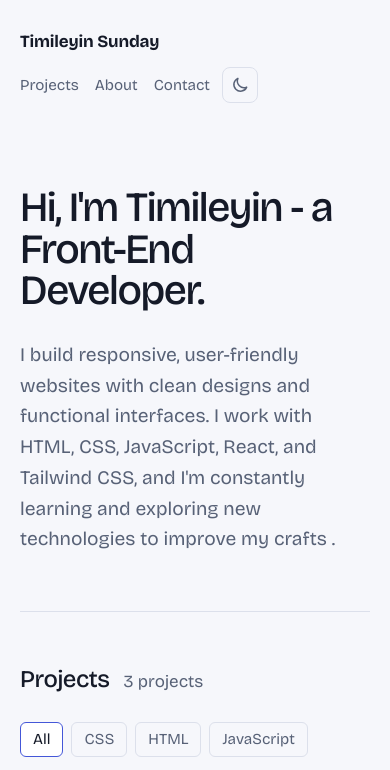
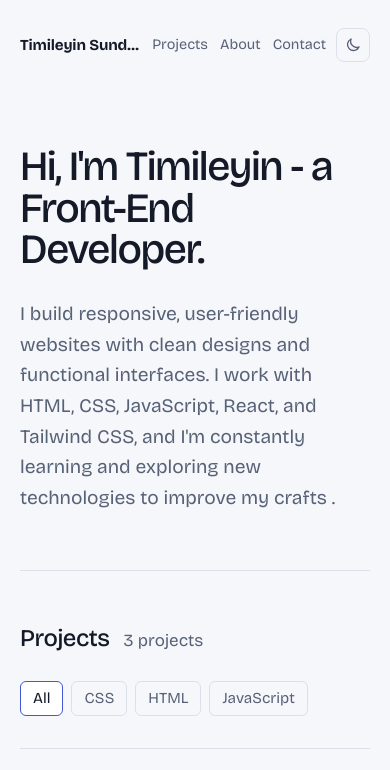
Before and after one commit to Timi123-Andy/Portfolio, a plain HTML site: page index.html in a window 390 px wide. Shown: the top 770 px of the page. Drawn offline with nearby package versions, Linux system fonts and the light colour scheme.

Commit message:
fix github pages

```diff
--- a/index.html
+++ b/index.html
@@ -3,7 +3,7 @@
 <head>
 <meta charset="utf-8">
 <meta name="viewport" content="width=device-width, initial-scale=1">
-<title>Your Name | Software engineer</title>
+<title>Timileyin | Web Development</title>
 <meta name="description" content="Portfolio of Your Name, software engineer.">
 <link rel="preconnect" href="https://fonts.googleapis.com">
 <link rel="preconnect" href="https://fonts.gstatic.com" crossorigin>
@@ -71,7 +71,10 @@
   }
   .brand { font-weight: 700; letter-spacing: -0.01em; text-decoration: none; }
   .header-end { display: flex; align-items: center; gap: 20px; }
-  .site-header { flex-wrap: wrap; row-gap: 12px; }
+  .site-header { flex-wrap: nowrap; gap: 16px; }
+  .brand { min-width: 0; overflow: hidden; text-overflow: ellipsis; white-space: nowrap; }
+  .header-end { flex-shrink: 0; }
+  .site-header nav a { white-space: nowrap; }
   .site-header nav { display: flex; gap: 28px; }
   .theme-toggle {
     display: grid;
@@ -92,9 +95,15 @@
   :root[data-theme="light"] .theme-toggle .icon-sun { display: none; }
   :root[data-theme="light"] .theme-toggle .icon-moon { display: block; }
   @media (max-width: 520px) {
-    .header-end { gap: 12px; }
-    .site-header nav { gap: 16px; font-size: .95rem; }
-    .theme-toggle { width: 36px; height: 36px; }
+    .site-header { gap: 10px; }
+    .brand { font-size: .95rem; }
+    .header-end { gap: 10px; }
+    .site-header nav { gap: 12px; font-size: .9rem; }
+    .theme-toggle { width: 34px; height: 34px; }
+    .theme-toggle svg { width: 18px; height: 18px; }
+  }
+  @media (max-width: 380px) {
+    .site-header nav { gap: 9px; font-size: .85rem; }
   }
   .site-header nav a { color: var(--muted); text-decoration: none; transition: color .2s; }
   .site-header nav a:hover { color: var(--text); }
@@ -339,7 +348,7 @@
       <p>I'm open to new projects and full-time roles. Email me and I'll reply within a couple of days.</p>
       <a class="email" href="mailto:andynate163@gmail.com">andynate163@gmail.com</a>
       <div class="social">
-        <a href="https://github.com/yourname" target="_blank" rel="noopener">GitHub</a>
+        <a href="https://github.com/" target="_blank" rel="noopener">GitHub</a>
         <a href="https://linkedin.com/in/yourname" target="_blank" rel="noopener">LinkedIn</a>
       </div>
     </section>
```
